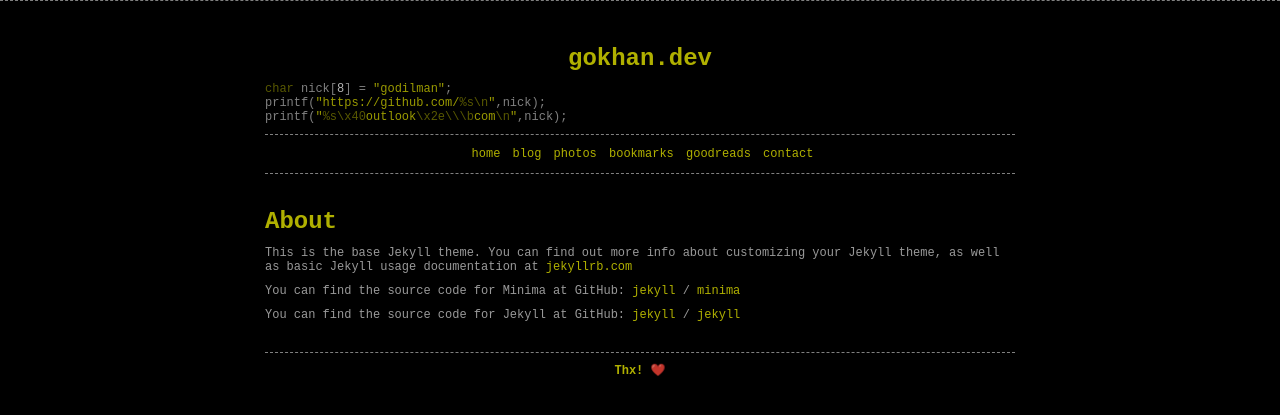
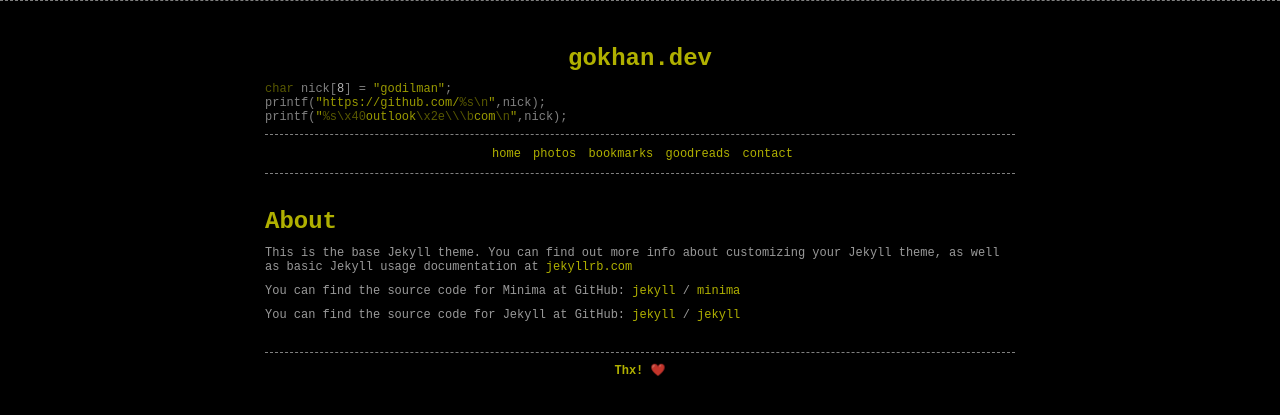
Before and after one commit to godilman/godilman.github.io, a Jekyll site: the page built from about.markdown, in a window 1280 px wide. Shown: the top 415 px of the page. Built offline with Jekyll 4.4.1, drawn with Linux system fonts in a browser that asks for light colours.

Commit message:
blog kaldırıldı

```diff
--- a/_includes/menu.html
+++ b/_includes/menu.html
@@ -3,7 +3,7 @@
     <div class="menu">
       <ul>
           <li><a href="{{ site.baseurl }}">home</a></li>
-          <li><a href="{{ site.baseurl }}blog">blog</a></li>
+<!--          <li><a href="{{ site.baseurl }}blog">blog</a></li>-->
           <li><a href="https://www.unsplash.com/@godilman" target="_blank">photos</a></li>
           <li><a href="https://raindrop.io/godilman/bookmarks-38740731" target="_blank">bookmarks</a></li>
           <li><a href="https://www.goodreads.com/godilman" target="_blank">goodreads</a></li>
```
